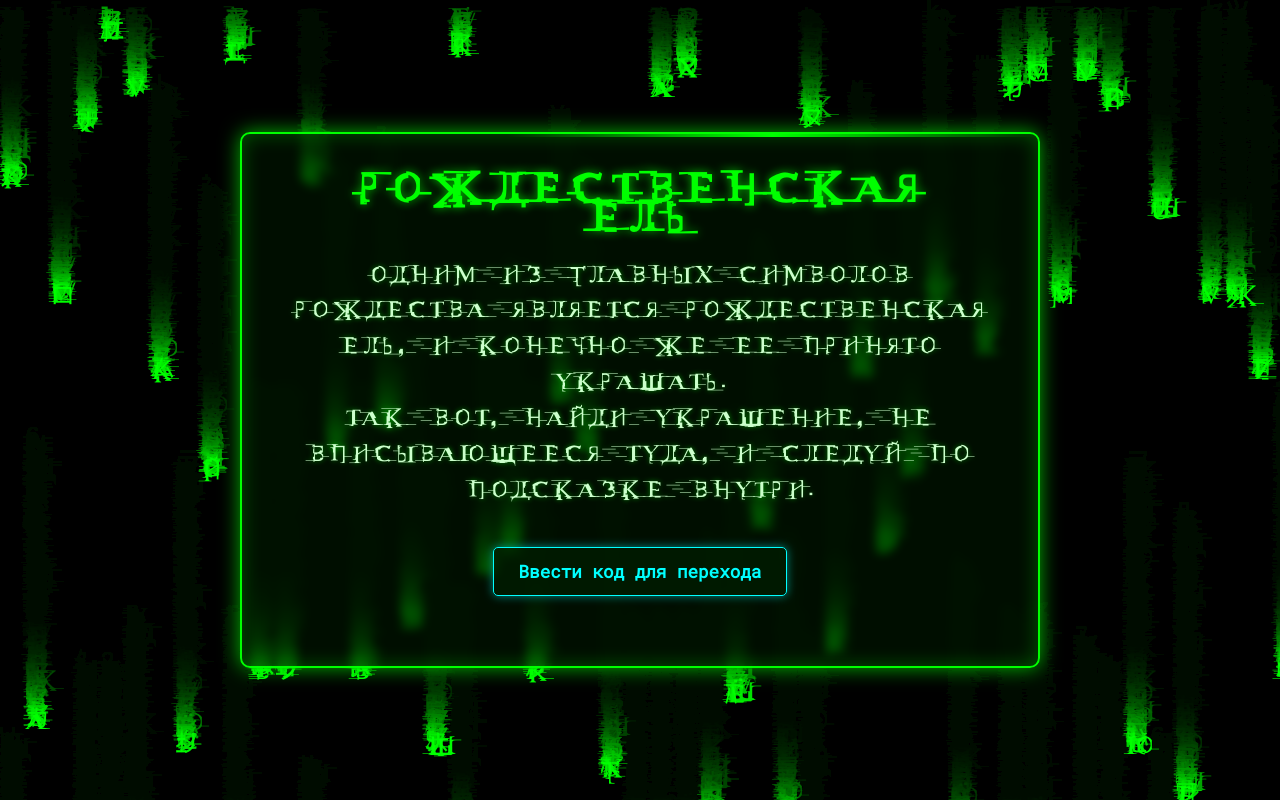
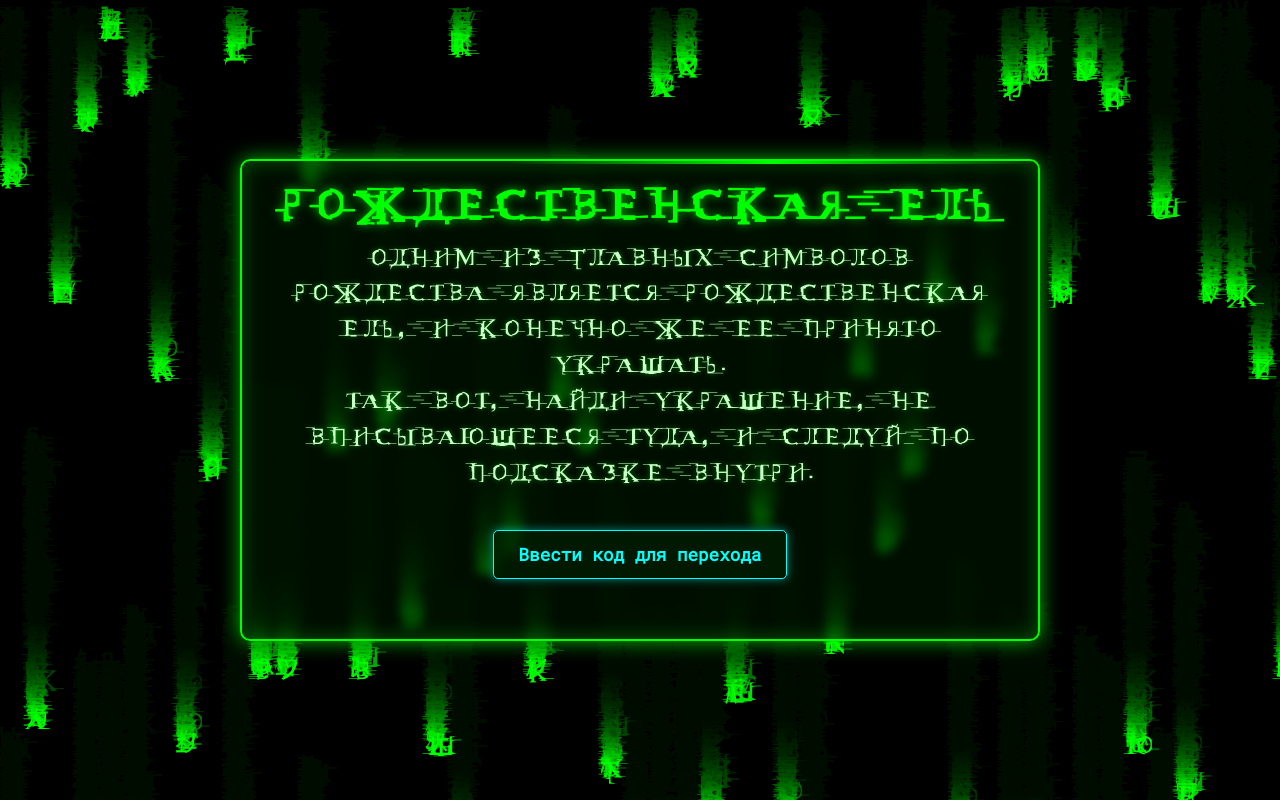
Before and after one commit to ChristmasYL/ChristmasYL.github.io, a plain HTML site: page ball.html in a window 1280 px wide. Drawn offline with Linux system fonts and the light colour scheme.

Commit message:
Update ball.html

```diff
--- a/ball.html
+++ b/ball.html
@@ -65,7 +65,7 @@
             background-color: rgba(0, 20, 0, 0.7);
             border: 2px solid #0f0;
             border-radius: 10px;
-            padding: 40px;
+            padding: 30px;
             text-align: center;
             box-shadow:
                 0 0 20px rgba(0, 255, 0, 0.7),
@@ -89,7 +89,7 @@
         h1 {
             font-family: 'MatrixFont', 'Roboto Mono', monospace, 'Orbitron', sans-serif;
             font-size: 2.5rem;
-            margin-bottom: 25px;
+            margin-bottom: 20px;
             color: #0f0;
             text-shadow: 0 0 10px rgba(0, 255, 0, 0.7);
             letter-spacing: 2px;
@@ -796,4 +796,5 @@ window.addEventListener('load', function() {
         });
     </script>
 </body>
+
 </html>
```
